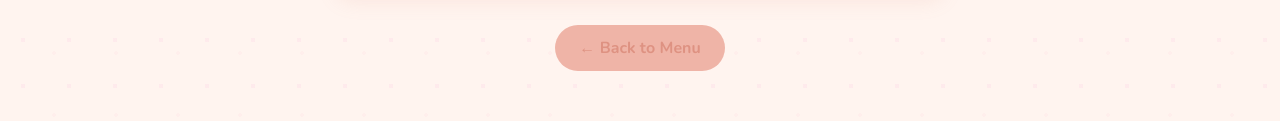
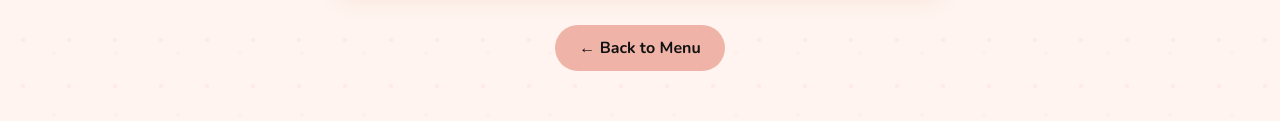
Before and after one commit to Tsumugi-concierge/maison-notle-301, a plain HTML site: page how-to-open/index.html in a window 1280 px wide. Shown: the part 443-564 px from the top of the page. Drawn offline with nearby package versions, Linux system fonts and the light colour scheme.

Commit message:
Update subpage styling and trash instructions

```diff
--- a/how-to-open/index.html
+++ b/how-to-open/index.html
@@ -17,7 +17,7 @@
   .top-emoji{font-size:1.8rem;}
   .content{padding:20px 16px 40px;max-width:640px;margin:0 auto;}
   .back-footer{text-align:center;margin-top:28px;padding-bottom:20px;}
-  .back-footer a{display:inline-flex;align-items:center;gap:8px;color:var(--accent);font-weight:700;font-size:1rem;text-decoration:none;background:var(--accent-light);padding:12px 24px;border-radius:50px;transition:opacity 0.2s;}
+  .back-footer a{display:inline-flex;align-items:center;gap:8px;color:#111;font-weight:700;font-size:1rem;text-decoration:none;background:var(--accent-light);padding:12px 24px;border-radius:50px;transition:opacity 0.2s;}
   .back-footer a:hover{opacity:0.8;}
   .lang-bar{display:flex;justify-content:center;gap:6px;padding:10px 16px;flex-wrap:wrap;background:var(--cream);}
   .lang-btn{border:2px solid var(--accent-light);background:rgba(255,255,255,0.92);border-radius:50px;padding:4px 9px;font-family:'Nunito',sans-serif;font-size:0.72rem;font-weight:800;color:var(--text-mid);cursor:pointer;transition:all 0.2s;box-shadow:0 2px 8px rgba(120,50,80,0.12);}
```
